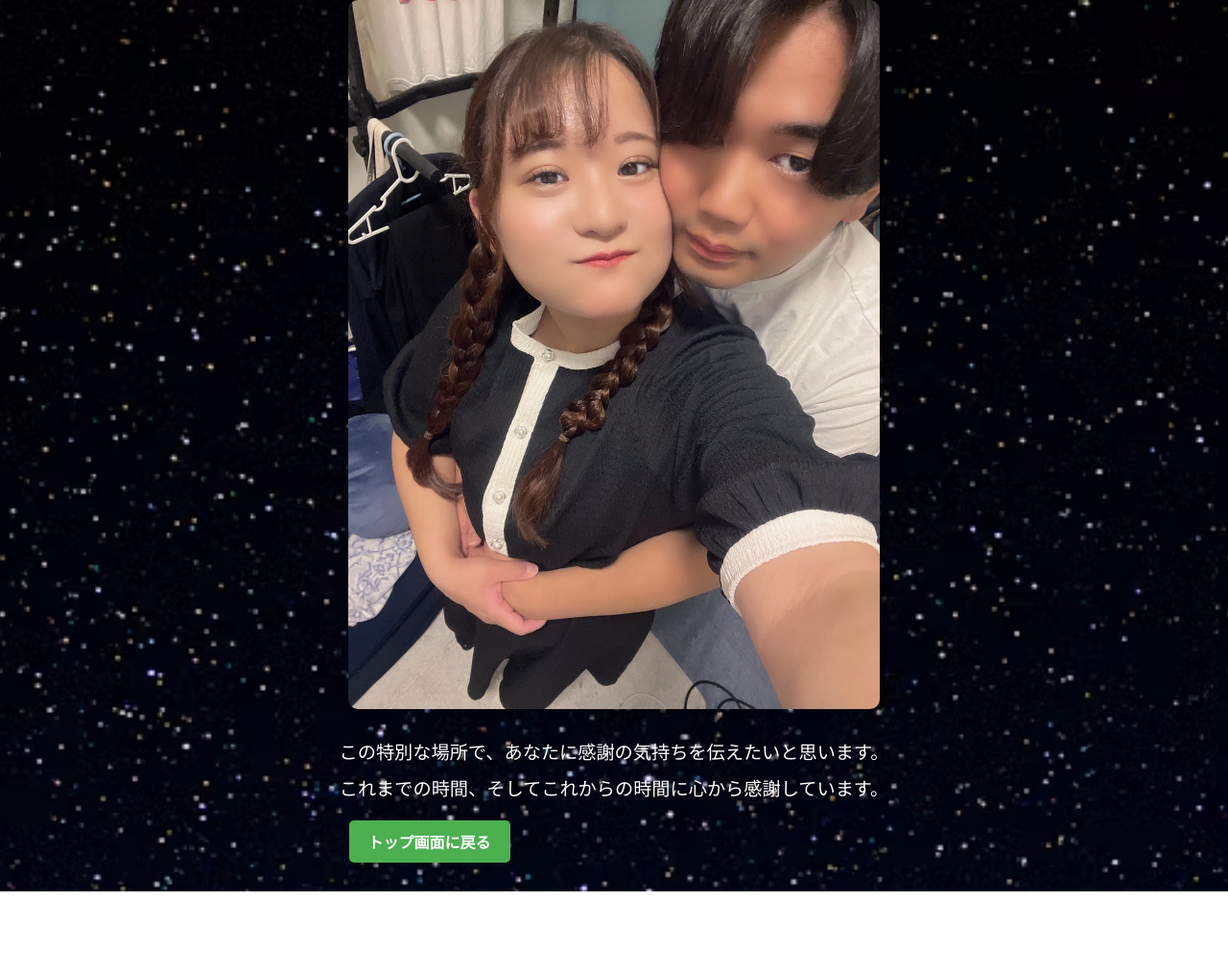
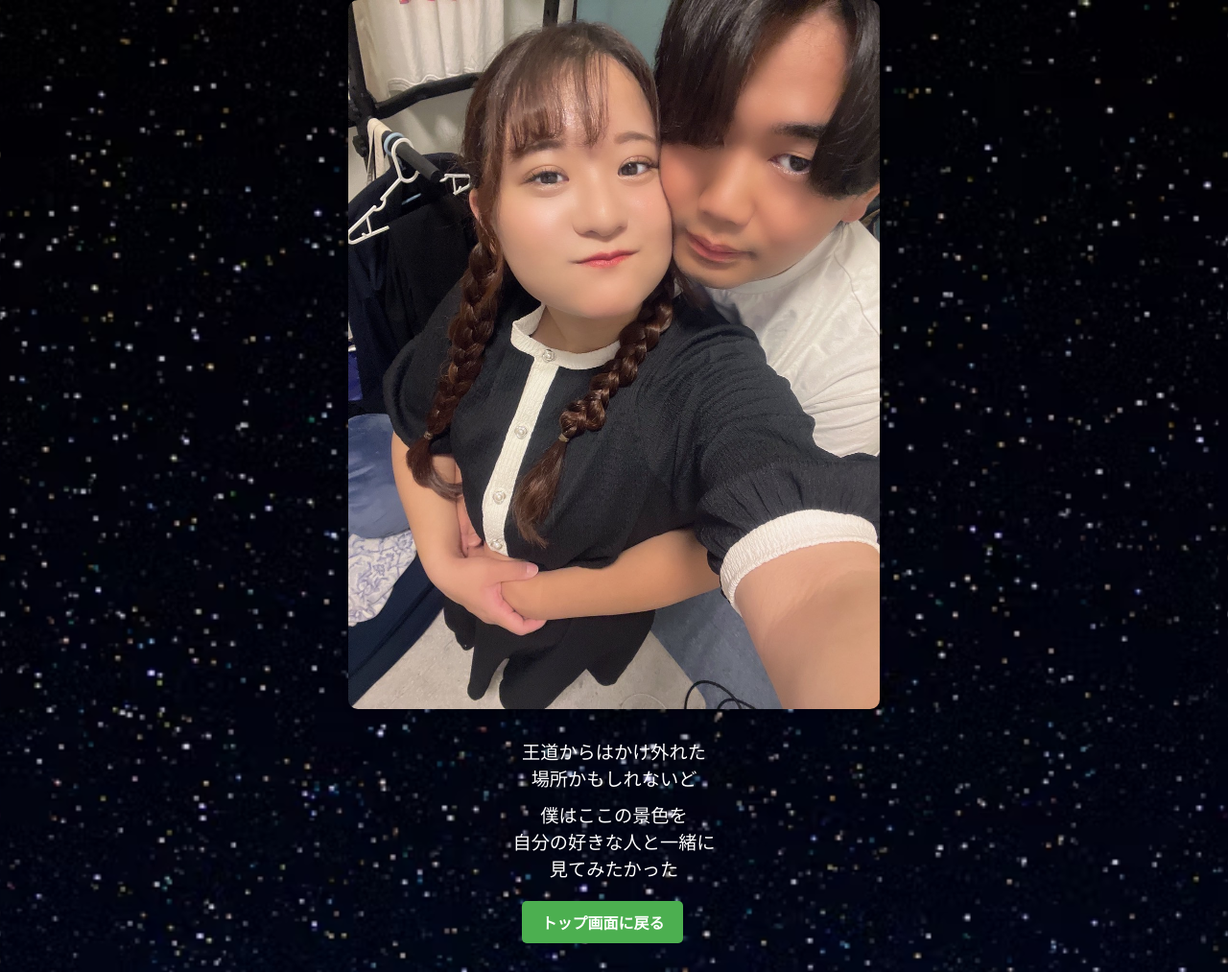
Before and after one commit to RyoWatanabeR/enjoylife, a plain HTML site: page src/secret-place.html in a window 1280 px wide. Shown: the whole page at 96% size. Before the commit the page ends 929 px from the top, so only its background shows below. Drawn offline with Linux system fonts and the light colour scheme.

Commit message:
fix secret

```diff
--- a/src/scripts/app.js
+++ b/src/scripts/app.js
@@ -7,7 +7,7 @@ const datePlans = [
     { time: "22:00", title: "秘密", description: "最後の秘密を楽しみましょう。", link: "secret.html" }
 ];
 
-// // // テスト用
+// // テスト用
 // const datePlans = [
 //     { time: "00:01", title: "池袋集合", description: "池袋駅で集合しましょう。", link: "ikebukuro.html" },
 //     { time: "00:01", title: "カフェ", description: "カフェでリラックスしましょう。", link: "cafe.html" },
--- a/src/secret-place.html
+++ b/src/secret-place.html
@@ -13,8 +13,8 @@
         <img src="img/marika1.jpg" alt="秘密の場所" class="secret-image">
     </header>
     <main>
-        <p>この特別な場所で、あなたに感謝の気持ちを伝えたいと思います。</p>
-        <p>これまでの時間、そしてこれからの時間に心から感謝しています。</p>
+        <p>王道からはかけ外れた<br>場所かもしれないど</p>
+        <p>僕はここの景色を<br>自分の好きな人と一緒に<br>見てみたかった</p>
         <a href="index.html" class="btn">トップ画面に戻る</a>
     </main>
 </body>
```
